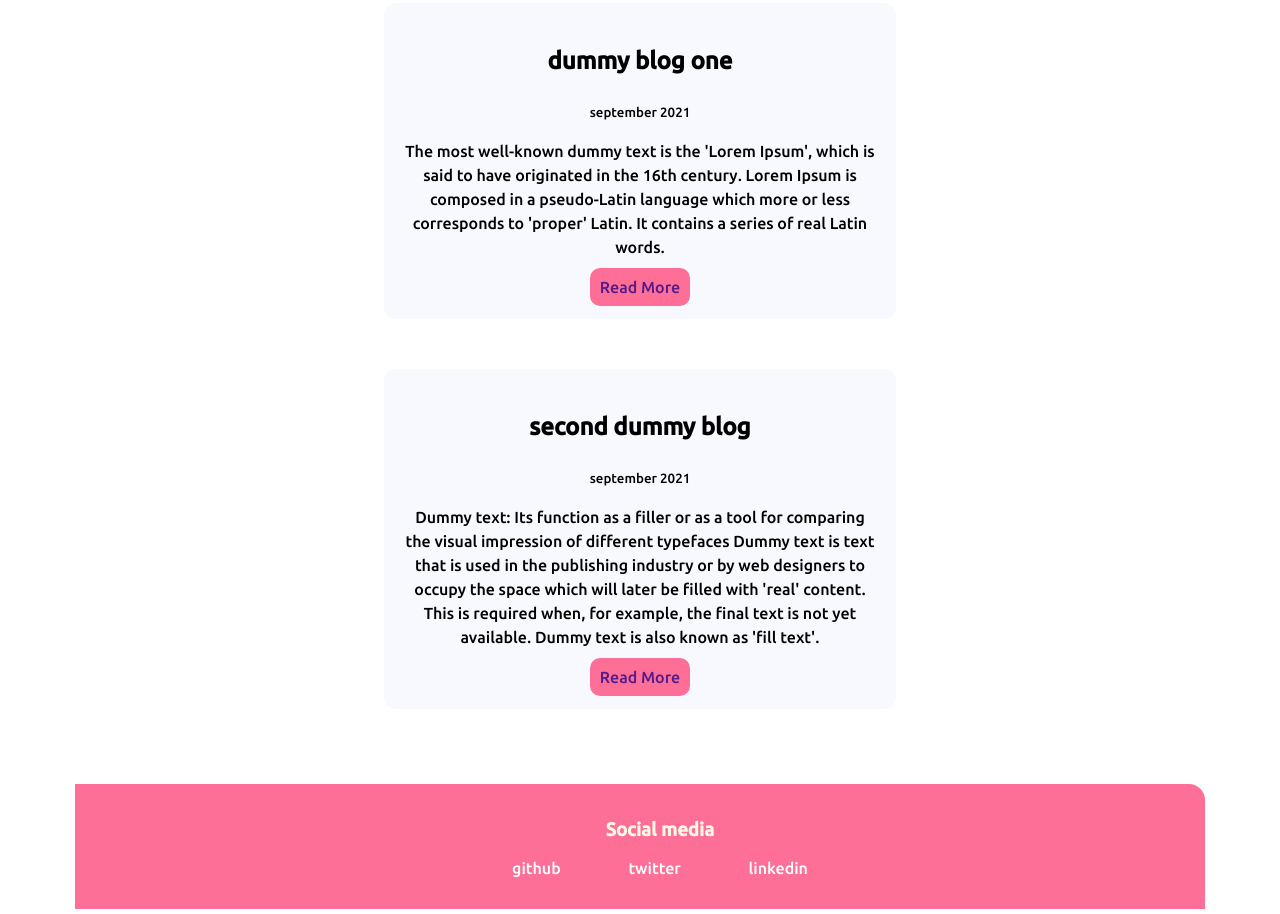
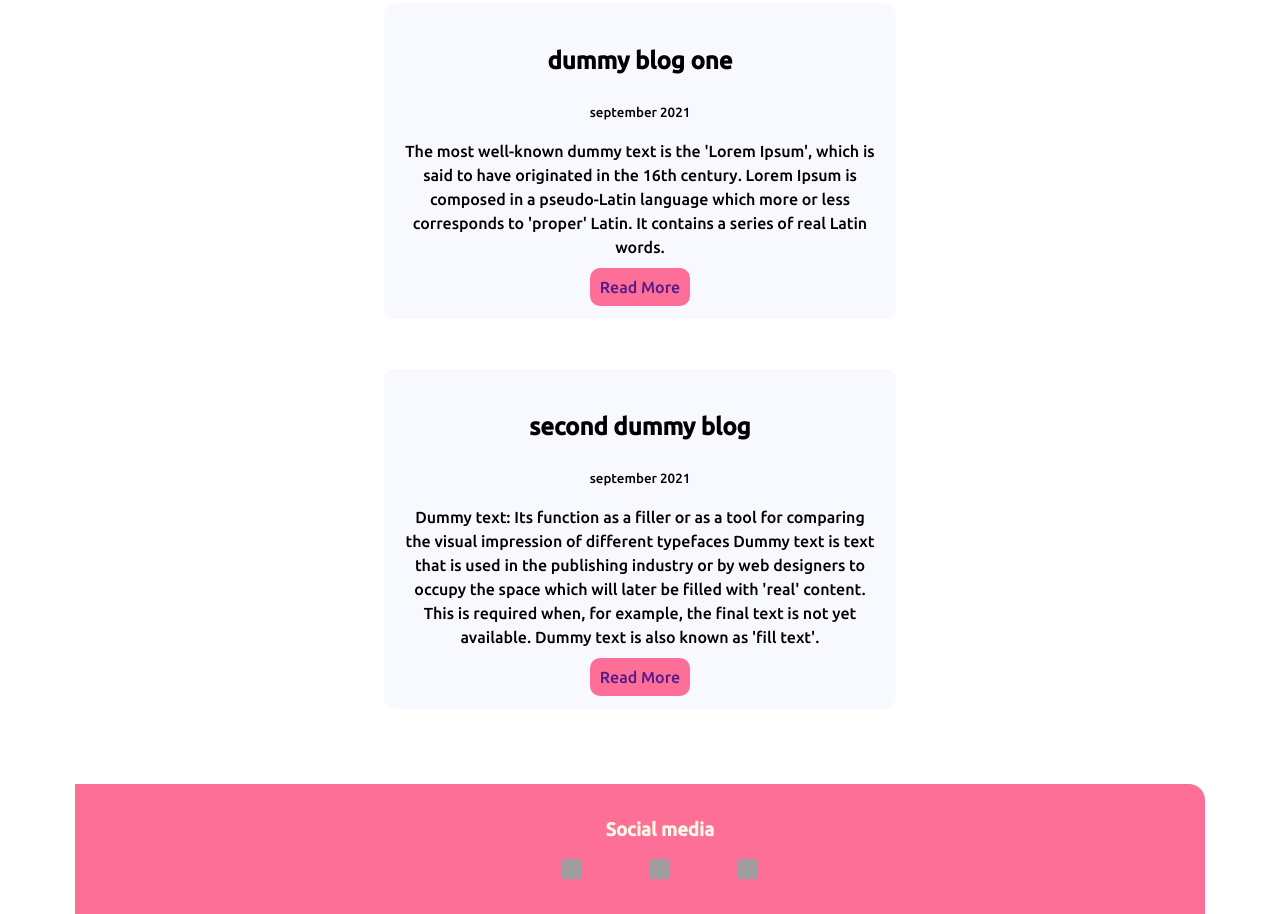
Before and after one commit to Ansh57/Portfolio, a plain HTML site: page blogs.html in a window 1280 px wide. Shown: the part 251-1165 px from the top of the page. Drawn offline with Linux system fonts and the light colour scheme; grey boxes are pictures that could not be loaded.

Commit message:
change footer

```diff
--- a/blogs.html
+++ b/blogs.html
@@ -60,13 +60,13 @@
         <ul>
             <h3>Social media</h3>
             <li class="nav-list">
-                <a class="nav-link" href="https://github.com/Ansh57">github</a>
+                <a class="nav-link" href="https://github.com/Ansh57"><img src="https://cdn-icons-png.flaticon.com/512/733/733553.png" width="20px" height="20px"></a>
             </li>
             <li class="nav-list">
-                <a class="nav-link" href="">twitter</a>
+                <a class="nav-link" href="https://twitter.com/AnshTri97339071"><img src="https://cdn-icons-png.flaticon.com/512/733/733579.png" width="20px" height="20px"></a>
             </li>
             <li class="nav-list">
-                <a class="nav-link" href="https://www.linkedin.com/in/ansh-tripathi-2505b4169">linkedin</a>
+                <a class="nav-link" href="https://www.linkedin.com/in/ansh-tripathi-2505b4169"><img src="https://cdn-icons.flaticon.com/png/512/3536/premium/3536505.png" width="20px" height="20px"></a>
             </li>
         </ul>
     </footer>
```
